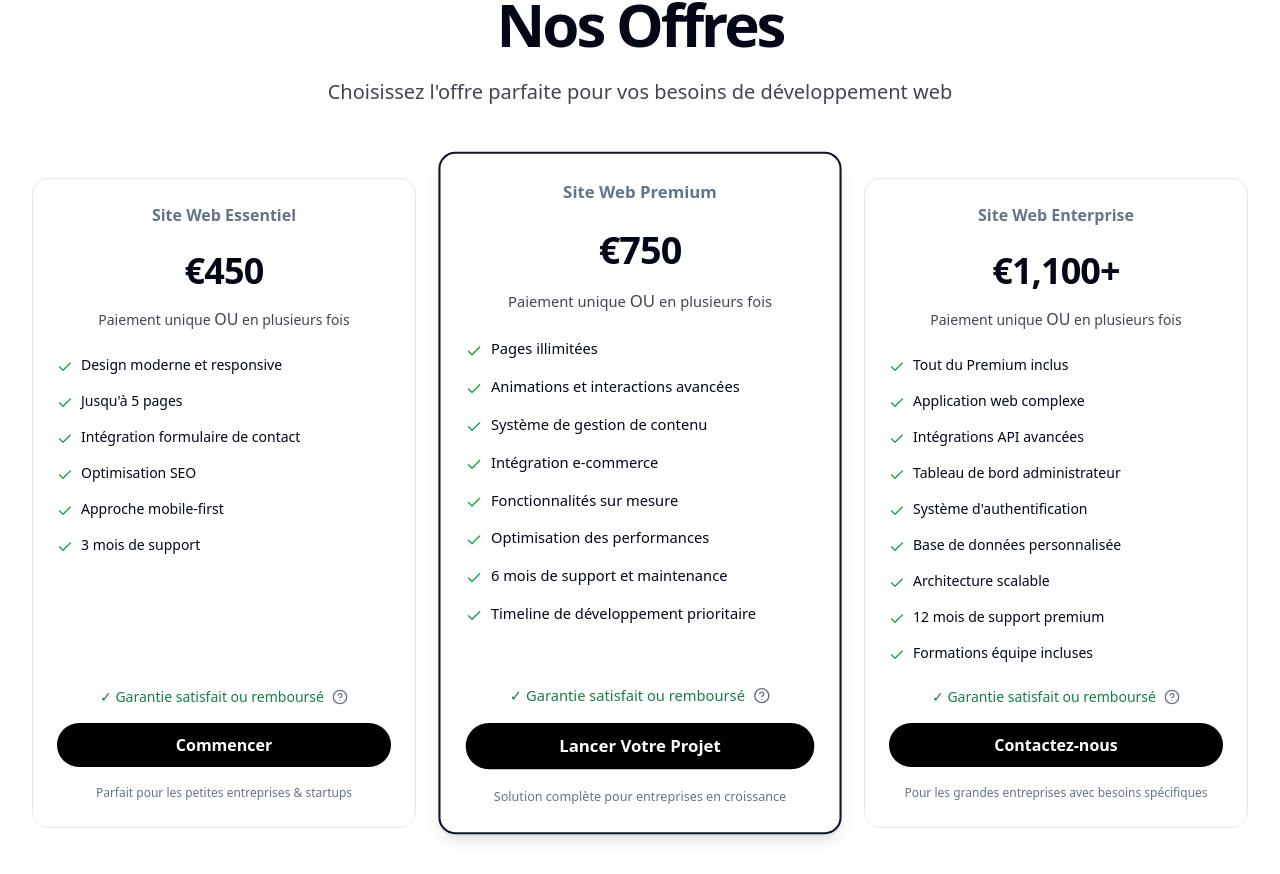
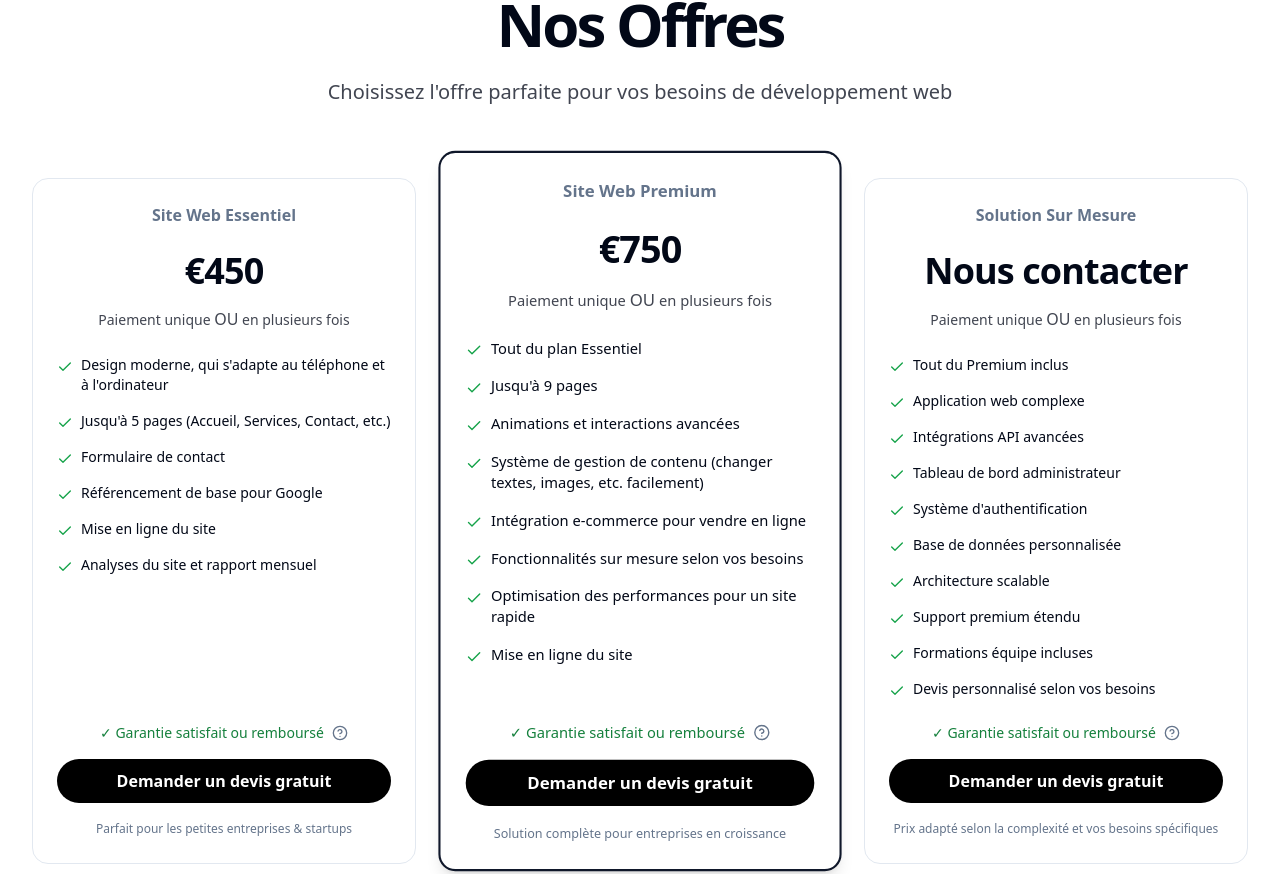
Before and after one commit to Nothypaa/HyperWeb, a Next.js app: page / in a window 1280 px wide. Shown: the part 3402-4276 px from the top of the page. Built offline with nearby package versions, Linux system fonts and the light colour scheme; grey boxes are pictures that could not be loaded; a web font is replaced by a local one.

Commit message:
improving

```diff
--- a/app/page.tsx
+++ b/app/page.tsx
@@ -111,15 +111,15 @@ export default function Home() {
               name: "Site Web Essentiel",
               price: "€450",
               features: [
-                "Design moderne et responsive",
-                "Jusqu'à 5 pages",
-                "Intégration formulaire de contact",
-                "Optimisation SEO",
-                "Approche mobile-first",
-                "3 mois de support",
+                "Design moderne, qui s'adapte au téléphone et à l'ordinateur",
+                "Jusqu'à 5 pages (Accueil, Services, Contact, etc.)",
+                "Formulaire de contact",
+                "Référencement de base pour Google",
+                "Mise en ligne du site",
+                "Analyses du site et rapport mensuel",
               ],
               description: "Parfait pour les petites entreprises & startups",
-              buttonText: "Commencer",
+              buttonText: "Demander un devis gratuit",
               href: "#contact",
               isPopular: false,
             },
@@ -127,23 +127,23 @@ export default function Home() {
               name: "Site Web Premium",
               price: "€750",
               features: [
-                "Pages illimitées",
+                "Tout du plan Essentiel",
+                "Jusqu'à 9 pages",
                 "Animations et interactions avancées",
-                "Système de gestion de contenu",
-                "Intégration e-commerce",
-                "Fonctionnalités sur mesure",
-                "Optimisation des performances",
-                "6 mois de support et maintenance",
-                "Timeline de développement prioritaire",
+                "Système de gestion de contenu (changer textes, images, etc. facilement)",
+                "Intégration e-commerce pour vendre en ligne",
+                "Fonctionnalités sur mesure selon vos besoins",
+                "Optimisation des performances pour un site rapide",
+                "Mise en ligne du site",
               ],
               description: "Solution complète pour entreprises en croissance",
-              buttonText: "Lancer Votre Projet",
+              buttonText: "Demander un devis gratuit",
               href: "#contact",
               isPopular: true,
             },
             {
-              name: "Site Web Enterprise",
-              price: "€1,100+",
+              name: "Solution Sur Mesure",
+              price: "Nous contacter",
               features: [
                 "Tout du Premium inclus",
                 "Application web complexe",
@@ -152,11 +152,12 @@ export default function Home() {
                 "Système d'authentification",
                 "Base de données personnalisée",
                 "Architecture scalable",
-                "12 mois de support premium",
+                "Support premium étendu",
                 "Formations équipe incluses",
+                "Devis personnalisé selon vos besoins",
               ],
-              description: "Pour les grandes entreprises avec besoins spécifiques",
-              buttonText: "Contactez-nous",
+              description: "Prix adapté selon la complexité et vos besoins spécifiques",
+              buttonText: "Demander un devis gratuit",
               href: "#contact",
               isPopular: false,
             },
--- a/components/ui/blog-grid.tsx
+++ b/components/ui/blog-grid.tsx
@@ -74,8 +74,8 @@ const BlogGrid: React.FC<BlogGridProps> = ({ posts }) => {
     {
       id: '1',
       title: 'Comment être #1 sur Google en 2025',
-      date: 'August 4, 2025',
-      category: 'QUICK READ',
+      date: '4 août 2025',
+      category: 'LECTURE RAPIDE',
       image: '/blog.webp'
     }
   ]
@@ -296,7 +296,7 @@ const BlogModal: React.FC<BlogModalProps> = ({ post, onClose }) => {
           {/* Article Content */}
           <div className="max-w-none">
             <p className="text-lg text-gray-700 dark:text-gray-300 leading-relaxed mb-8 font-normal">
-              Opening August 19, the Apple Manufacturing Academy in Detroit will offer free programming to train and support American businesses, innovators, and manufacturers.
+              Le référencement naturel est devenu l'élément clé pour dominer les résultats de recherche en 2025. Découvrez les stratégies avancées qui permettent d'atteindre et de maintenir la première position sur Google.
             </p>
 
             <p className="text-base text-gray-600 dark:text-gray-400 leading-relaxed mb-6">
--- a/components/ui/large-name-footer.tsx
+++ b/components/ui/large-name-footer.tsx
@@ -24,7 +24,7 @@ function Footer() {
             </Link>
             </div>
             <p className="text-sm dark:text-gray-400 mt-5">
-              © {new Date().getFullYear()} HyperWeb. All rights reserved.
+              © {new Date().getFullYear()} HyperWeb. Tous droits réservés.
             </p>
           </div>
           <div className="grid grid-cols-2 md:grid-cols-4 gap-8">
--- a/components/ui/pricing.tsx
+++ b/components/ui/pricing.tsx
@@ -56,8 +56,8 @@ export function Pricing({
                   delay: index * 0.1,
                 }}
                 className={cn(
-                  "rounded-2xl border-[1px] p-6 bg-background text-center relative flex flex-col",
-                  plan.isPopular ? "border-primary border-2 shadow-lg" : "border-border",
+                  "rounded-2xl border-[1px] p-6 bg-background text-center relative flex flex-col z-10",
+                  plan.isPopular ? "border-primary border-2 shadow-lg z-20" : "border-border",
                   "h-full"
                 )}
               >
@@ -134,7 +134,7 @@ function GuaranteeSection() {
         >
           <HelpCircle className="h-4 w-4 text-muted-foreground cursor-help" />
           {showTooltip && (
-            <div className="absolute bottom-full left-1/2 transform -translate-x-1/2 mb-2 w-80 p-3 bg-black dark:bg-white text-white dark:text-black text-sm rounded-lg shadow-lg z-10 before:content-[''] before:absolute before:top-full before:left-1/2 before:transform before:-translate-x-1/2 before:border-4 before:border-transparent before:border-t-black dark:before:border-t-white">
+            <div className="absolute bottom-full left-1/2 transform -translate-x-1/2 mb-2 w-80 p-3 bg-black dark:bg-white text-white dark:text-black text-sm rounded-lg shadow-lg z-50 before:content-[''] before:absolute before:top-full before:left-1/2 before:transform before:-translate-x-1/2 before:border-4 before:border-transparent before:border-t-black dark:before:border-t-white">
               <p className="leading-relaxed">{explanationText}</p>
             </div>
           )}
--- a/components/ui/simple-footer.tsx
+++ b/components/ui/simple-footer.tsx
@@ -1,12 +1,38 @@
 import React from 'react';
+import Link from 'next/link';
 
 function SimpleFooter() {
   return (
     <footer className="py-8 px-4 md:px-6 bg-background border-t border-gray-200 dark:border-gray-800">
-      <div className="container mx-auto text-center">
-        <p className="text-sm text-gray-600 dark:text-gray-400">
-          © 2025 HyperWeb. Tous droits réservés.
-        </p>
+      <div className="container mx-auto">
+        <div className="flex flex-col items-center space-y-4">
+          {/* Navigation Links */}
+          <nav className="flex items-center space-x-6">
+            <Link
+              href="/"
+              className="text-sm text-gray-600 hover:text-black dark:text-gray-400 dark:hover:text-white transition-colors"
+            >
+              Accueil
+            </Link>
+            <Link
+              href="/faq"
+              className="text-sm text-gray-600 hover:text-black dark:text-gray-400 dark:hover:text-white transition-colors"
+            >
+              FAQ
+            </Link>
+            <Link
+              href="/blog"
+              className="text-sm text-gray-600 hover:text-black dark:text-gray-400 dark:hover:text-white transition-colors"
+            >
+              Blog
+            </Link>
+          </nav>
+
+          {/* Copyright */}
+          <p className="text-sm text-gray-600 dark:text-gray-400">
+            © 2025 HyperWeb. Tous droits réservés.
+          </p>
+        </div>
       </div>
     </footer>
   );
```
